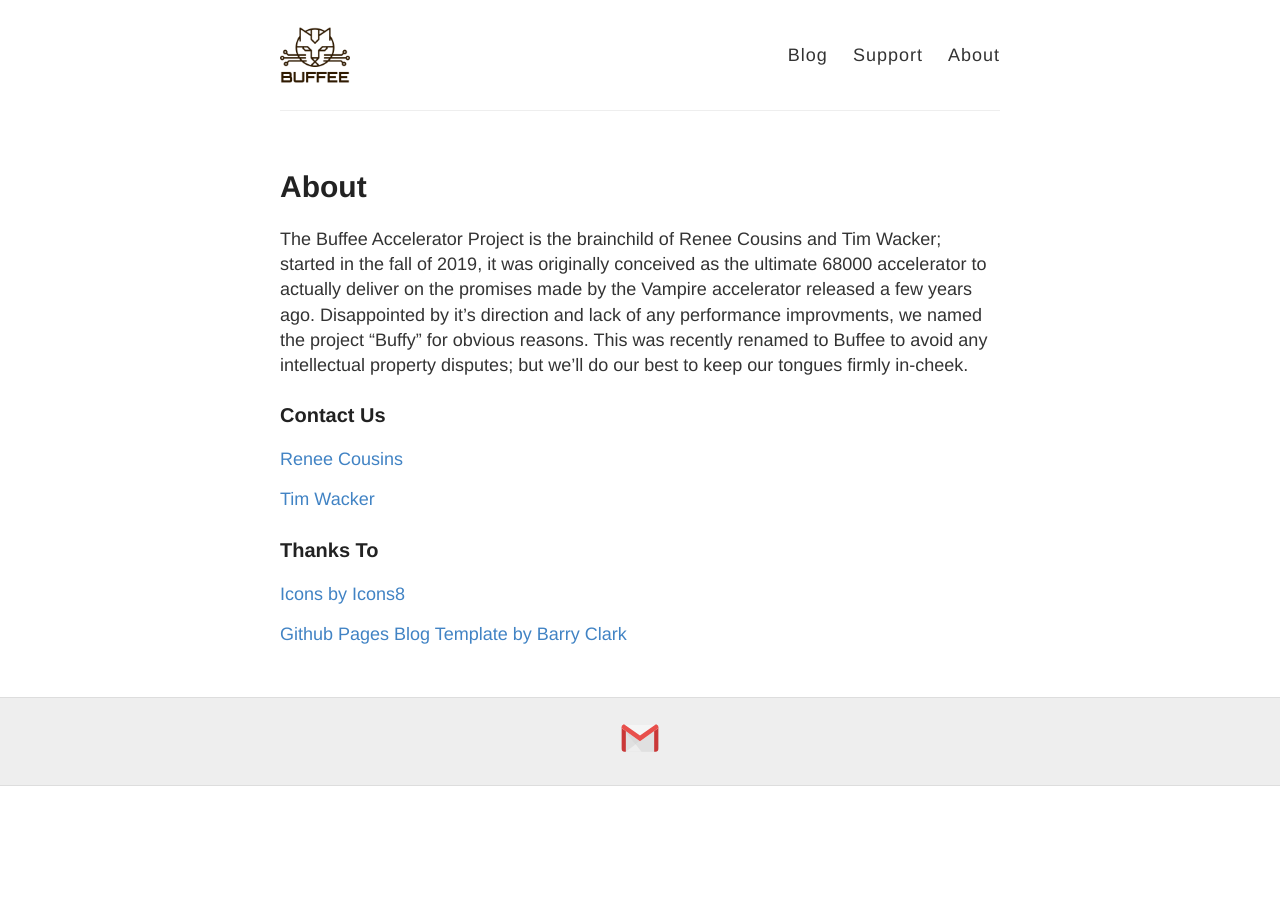
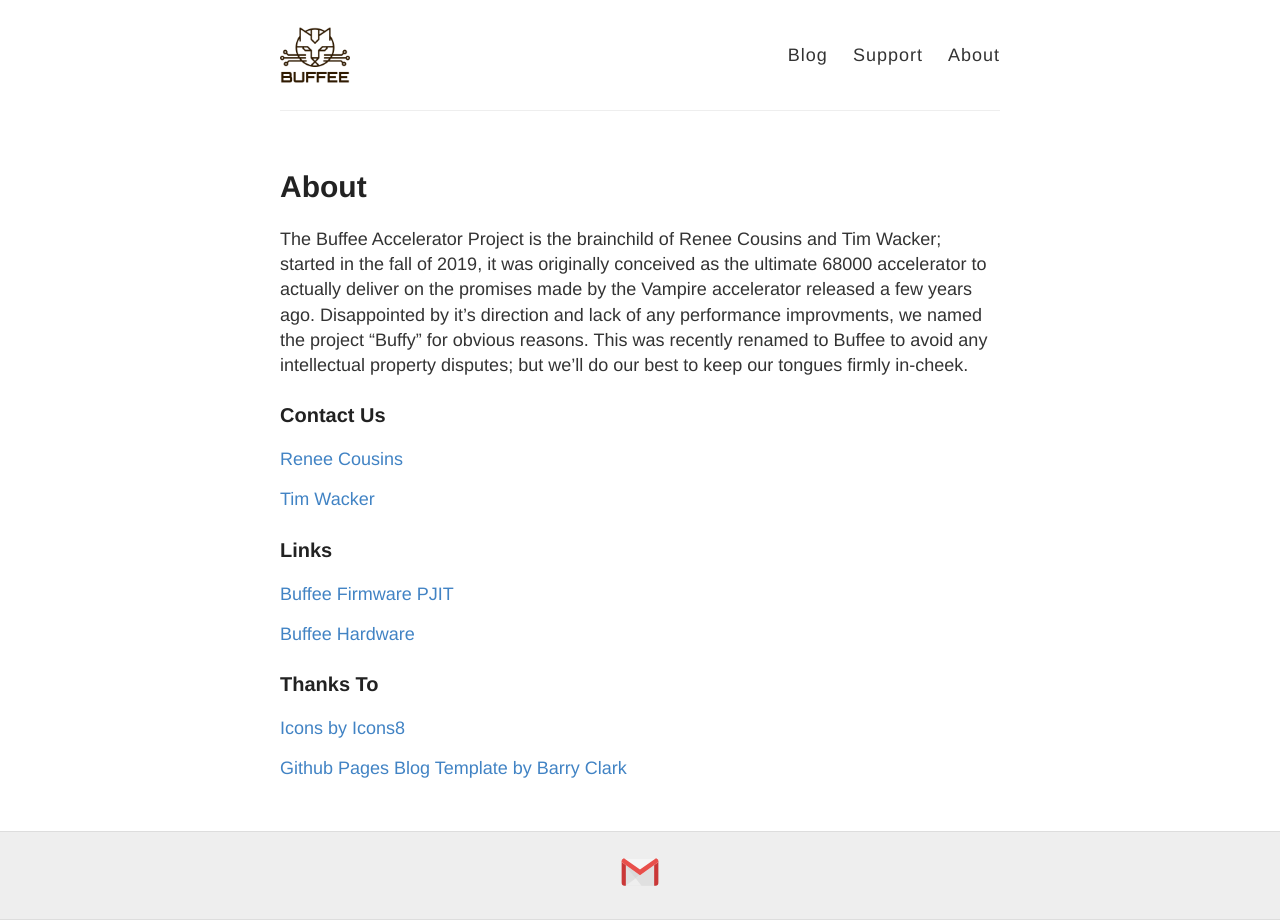
Before and after one commit to lostcatproductions/lostcatproductions.github.io, a Jekyll site: the page built from about.md, in a window 1280 px wide. Built offline with Jekyll 4.4.1, drawn with Linux system fonts in a browser that asks for light colours; some web fonts are replaced.

Commit message:
Update about.md

```diff
--- a/about.md
+++ b/about.md
@@ -12,6 +12,12 @@ The Buffee Accelerator Project is the brainchild of Renee Cousins and Tim Wacker
 
 [Tim Wacker](mailto:tim.wacker@buffee.ca)
 
+### Links
+
+[Buffee Firmware PJIT](https://github.com/nonarkitten/pseudo-jit)
+
+[Buffee Hardware](https://oshwlab.com/Renee/buffy2)
+
 ### Thanks To
 
 [Icons by Icons8](https://iconscout.com/contributors/icons8)
```
